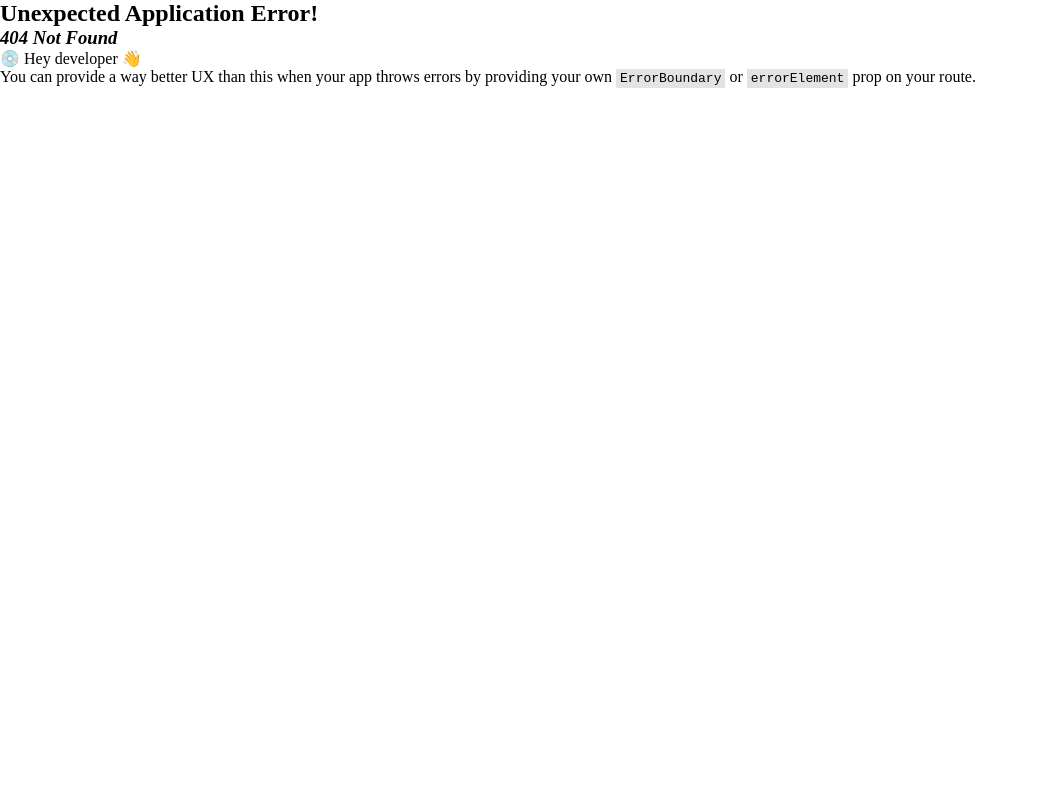
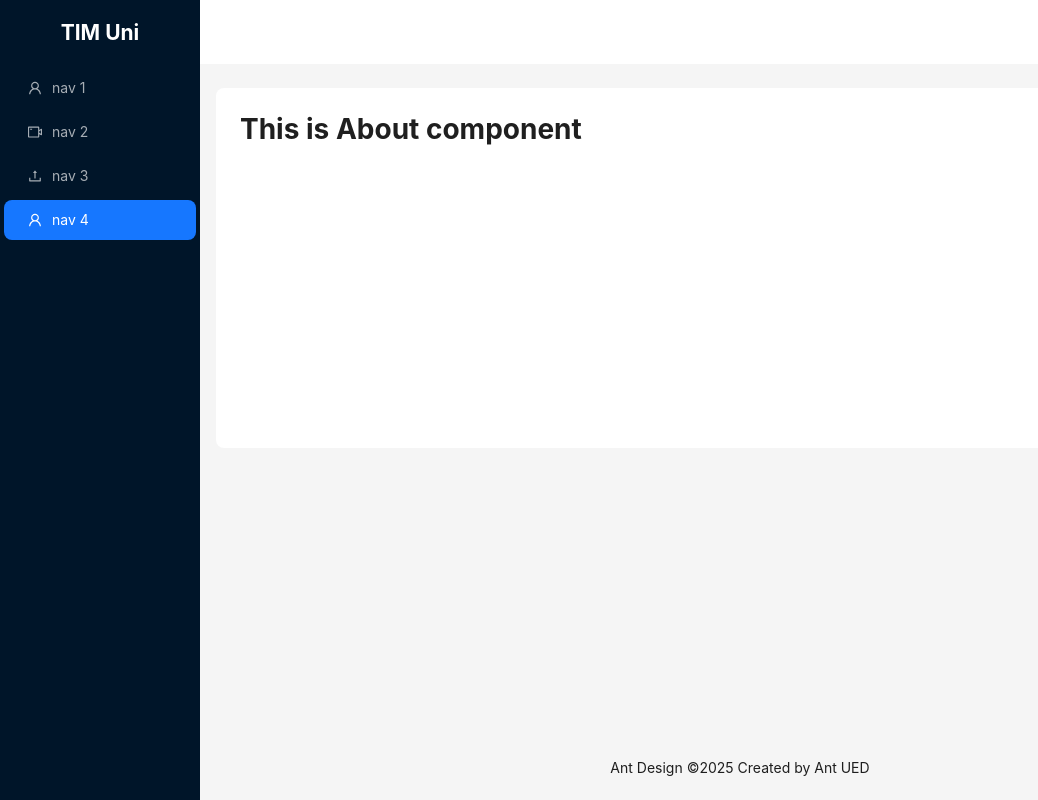
Before and after one commit to tamimiqbalmaruf/university-management-client, a React (Vite) app: page /about in a window 1280 px wide. Before the commit this address had no page. Shown: the whole page, without its empty margins (0-1038 px from the left). Built offline with nearby package versions, Linux system fonts and the light colour scheme.

Commit message:
Absolute path, relative path, outlet, and Layout layer

```diff
--- a/src/components/layout/MainLayout.tsx
+++ b/src/components/layout/MainLayout.tsx
@@ -5,6 +5,7 @@
   VideoCameraOutlined,
 } from "@ant-design/icons";
 import { Layout, Menu, theme } from "antd";
+import { Outlet } from "react-router-dom";
 
 const { Header, Content, Footer, Sider } = Layout;
 
@@ -67,7 +68,7 @@
               borderRadius: borderRadiusLG,
             }}
           >
-            content
+            <Outlet />
           </div>
         </Content>
         <Footer style={{ textAlign: "center" }}>
--- /dev/null
+++ b/src/pages/About.tsx
@@ -0,0 +1,10 @@
+
+const About = () => {
+ return (
+ <div>
+ <h1>This is About component</h1>
+ </div>
+ )
+};
+
+export default About;
--- /dev/null
+++ b/src/pages/Contact.tsx
@@ -0,0 +1,10 @@
+
+const Contact = () => {
+ return (
+ <div>
+ <h1>This is Contact component</h1>
+ </div>
+ )
+};
+
+export default Contact;
--- /dev/null
+++ b/src/pages/Login.tsx
@@ -0,0 +1,10 @@
+
+const Login = () => {
+ return (
+ <div>
+ <h1>This is Login component</h1>
+ </div>
+ )
+};
+
+export default Login;
--- /dev/null
+++ b/src/pages/Register.tsx
@@ -0,0 +1,10 @@
+
+const Register = () => {
+ return (
+ <div>
+ <h1>This is Register component</h1>
+ </div>
+ )
+};
+
+export default Register;
```
Also changed, not shown: src/routes/routes.tsx (+22 -0 lines).
